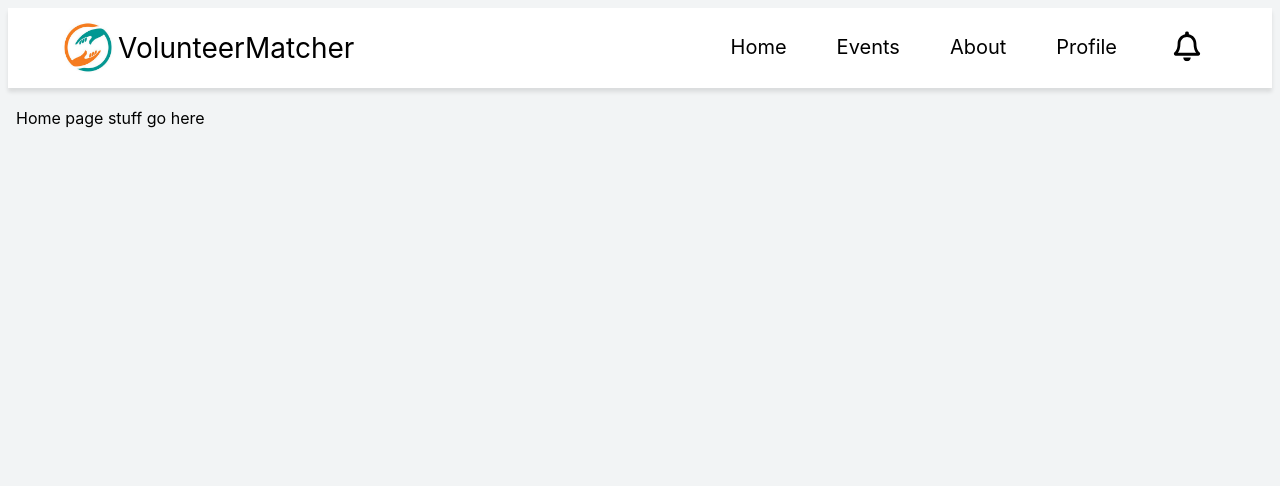
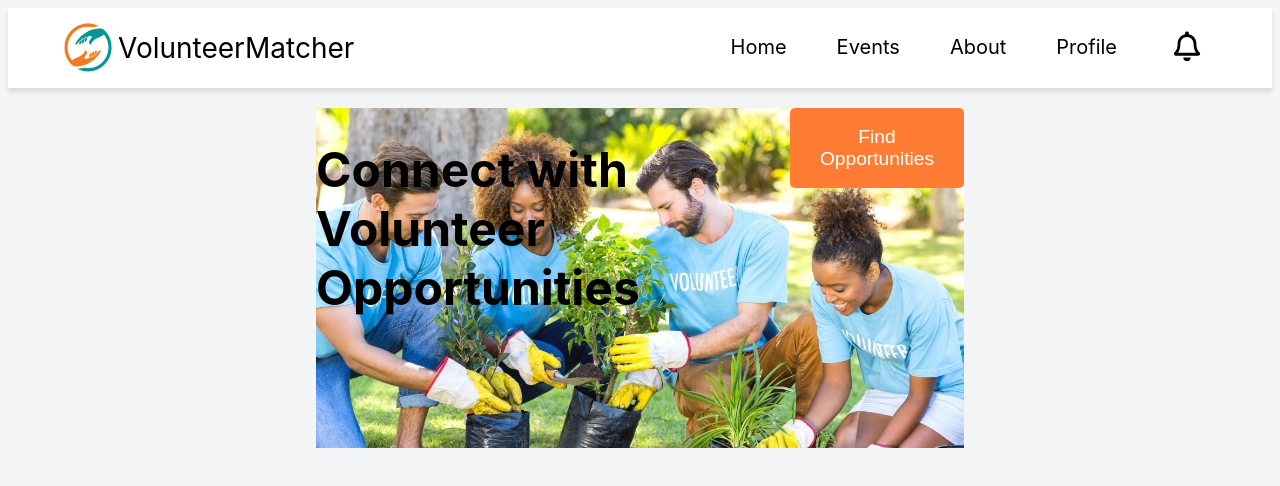
Before and after one commit to Ryan-Gunawan/COSC-4353, a React (Vite) app in the folder frontend/: page /home in a window 1280 px wide. Shown: the top 486 px of the page. Built offline with nearby package versions, Linux system fonts and the light colour scheme.

Commit message:
home page started

```diff
--- a/frontend/src/main.jsx
+++ b/frontend/src/main.jsx
@@ -6,7 +6,7 @@ import {
 } from "react-router-dom";
 import './index.css'
 import LoginRegisterPage from './routes/LoginRegisterPage.jsx';
-import HomePage from './routes/HomePage.jsx';
+import HomePage from './routes/HomePage/HomePage.jsx';
 import EventPage from './routes/EventPage.jsx';
 import NewEvent from './routes/NewEvent.jsx';
 import EventList from './routes/EventList.jsx';
--- a/frontend/src/routes/EventList.jsx
+++ b/frontend/src/routes/EventList.jsx
@@ -48,7 +48,7 @@ const EventList = () => {
 
 const styles = {
   header: {
-    backgroundColor: '#007bff',
+    backgroundColor: '#009692',
     color: 'white',
     textAlign: 'center',
     padding: '20px 0',
--- a/frontend/src/routes/HomePage.jsx
+++ /dev/null
@@ -1,17 +0,0 @@
-import Navbar from "../components/Navbar/Navbar"
-
-function HomePage() {
-
-  return (
-    <>
-      <header>
-        <Navbar />
-      </header>
-
-      <body>
-        <div>Home page stuff go here</div>
-      </body>
-    </>
-  )
-}
-export default HomePage
--- /dev/null
+++ b/frontend/src/routes/HomePage/HomePage.css
@@ -0,0 +1,33 @@
+.hero-container {
+  position: relative;
+  width: calc(100% - 600px); /* Full width minus 300px on each side */
+  height: 100vh; /* Full viewport height */
+  margin: 0 auto; /* Center the hero container */
+  background-image: url('../../components/Assets/heroimage.jpg'); /* Replace with your image */
+  background-size: contain; /* Ensure the entire image is visible */
+  background-repeat: no-repeat;
+  display: flex;
+  justify-content: center; /* Center content horizontally */
+}
+
+.hero-title {
+  font-size: 3rem; /* Large headline */
+  margin-bottom: 20px;
+}
+
+.hero-button {
+  background-color: #ff7c35;
+  color: white;
+  border: none;
+  width: 250px;
+  height: 80px;
+  padding: 15px 30px;
+  font-size: 1.2rem;
+  border-radius: 5px;
+  cursor: pointer;
+  transition: background-color 0.3s ease;
+}
+
+.hero-button:hover {
+    filter: brightness(85%); /* Darken button color */
+}
--- /dev/null
+++ b/frontend/src/routes/HomePage/HomePage.jsx
@@ -0,0 +1,22 @@
+import Navbar from "../../components/Navbar/Navbar"
+import './HomePage.css'
+import heroimage from '../../components/Assets/heroimage.jpg'
+
+function HomePage() {
+
+  return (
+    <>
+      <header>
+        <Navbar />
+      </header>
+
+      <body>
+        <div className="hero-container">
+          <h1 className="hero-title">Connect with Volunteer Opportunities</h1>
+          <button className="hero-button">Find Opportunities</button>
+        </div>
+      </body>
+    </>
+  )
+}
+export default HomePage
```
Also changed, not shown: frontend/src/components/Assets/heroimage.jpg (added).
